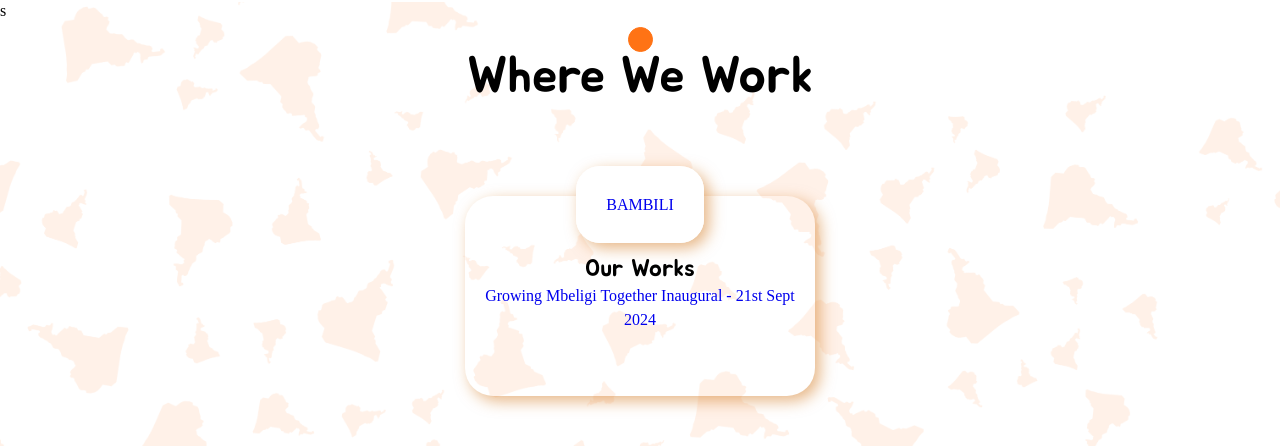
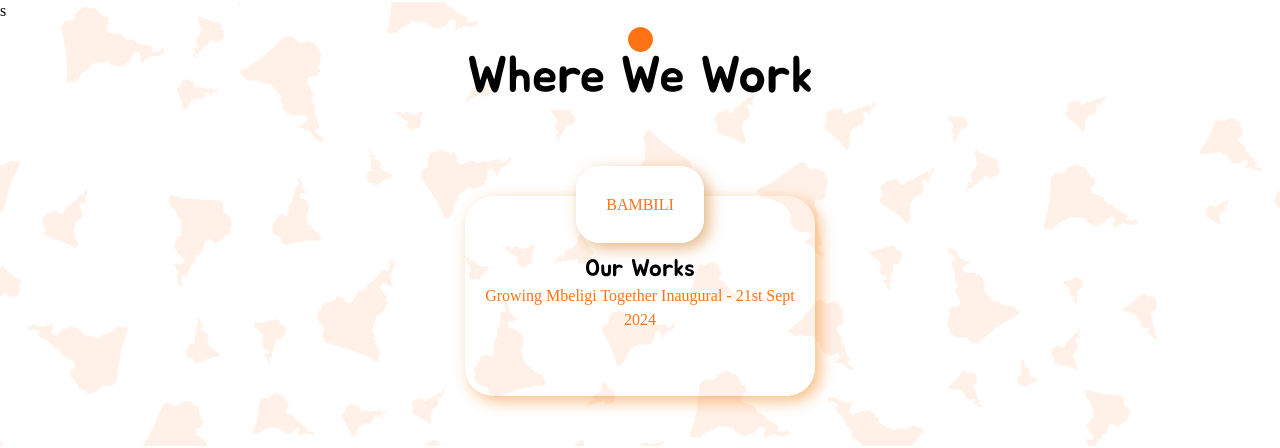
Before and after one commit to TraitzTech/ANfoundation, a React (Create React App) app: page / in a window 1280 px wide. Shown: the part 1200-1648 px from the top of the page. Built offline with nearby package versions, Linux system fonts and the light colour scheme.

Commit message:
fixing links on where we work

```diff
--- a/src/components/where-we-work/Whewework.jsx
+++ b/src/components/where-we-work/Whewework.jsx
@@ -6,15 +6,16 @@ import Title from "../title/Title";
 
 const Whewework = () => {
   return (
-    <div className="where-we-work-container">s
+    <div className="where-we-work-container">
+      s
       <div className="where-we-work-contents">
         <Title content={"Where We Work"} />
         <div className="where-we-work-container-card">
           <div className="where-we-work-card">
             <div className="where-we-work-card-content">
-              <a href="#" className="where-we-work-card-heading">
-                BAMBILI
-              </a>{" "}
+              <Link to="/works" className="where-we-work-card-heading">
+                BAMBILI{" "}
+              </Link>
               <h2>Our Works</h2>
               <ul>
                 <Link to="/works">
--- a/src/components/where-we-work/wherewework.css
+++ b/src/components/where-we-work/wherewework.css
@@ -38,6 +38,7 @@
 
 .where-we-work-card a {
   text-decoration: none;
+  color: rgba(255, 115, 21, 1);
 }
 
 .where-we-work-card {
@@ -45,7 +46,7 @@
   height: 200px;
 
   border-radius: 28px;
-  box-shadow: 5px 5px 15px rgba(207, 110, 12, 0.5);
+  box-shadow: 5px 5px 15px rgba(243, 125, 7, 0.5);
 }
 
 .where-we-work-card-heading {
```
